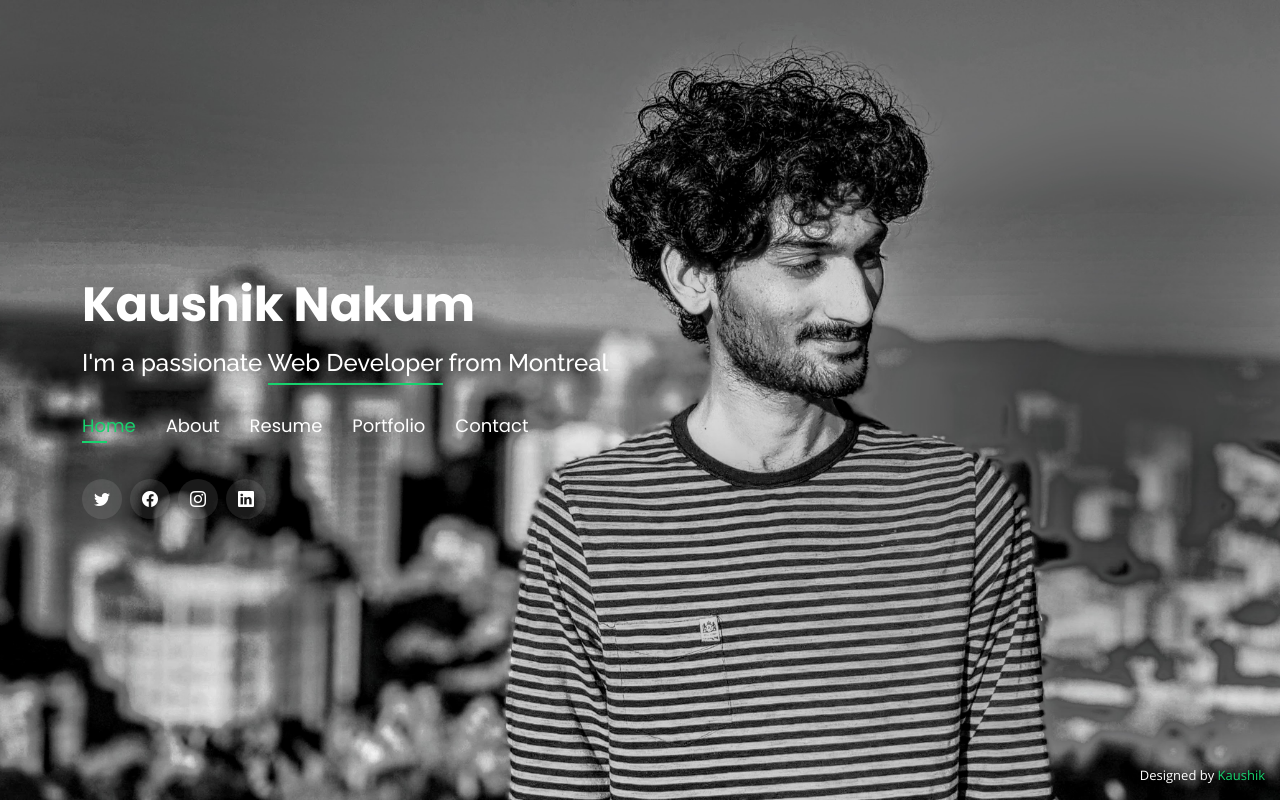
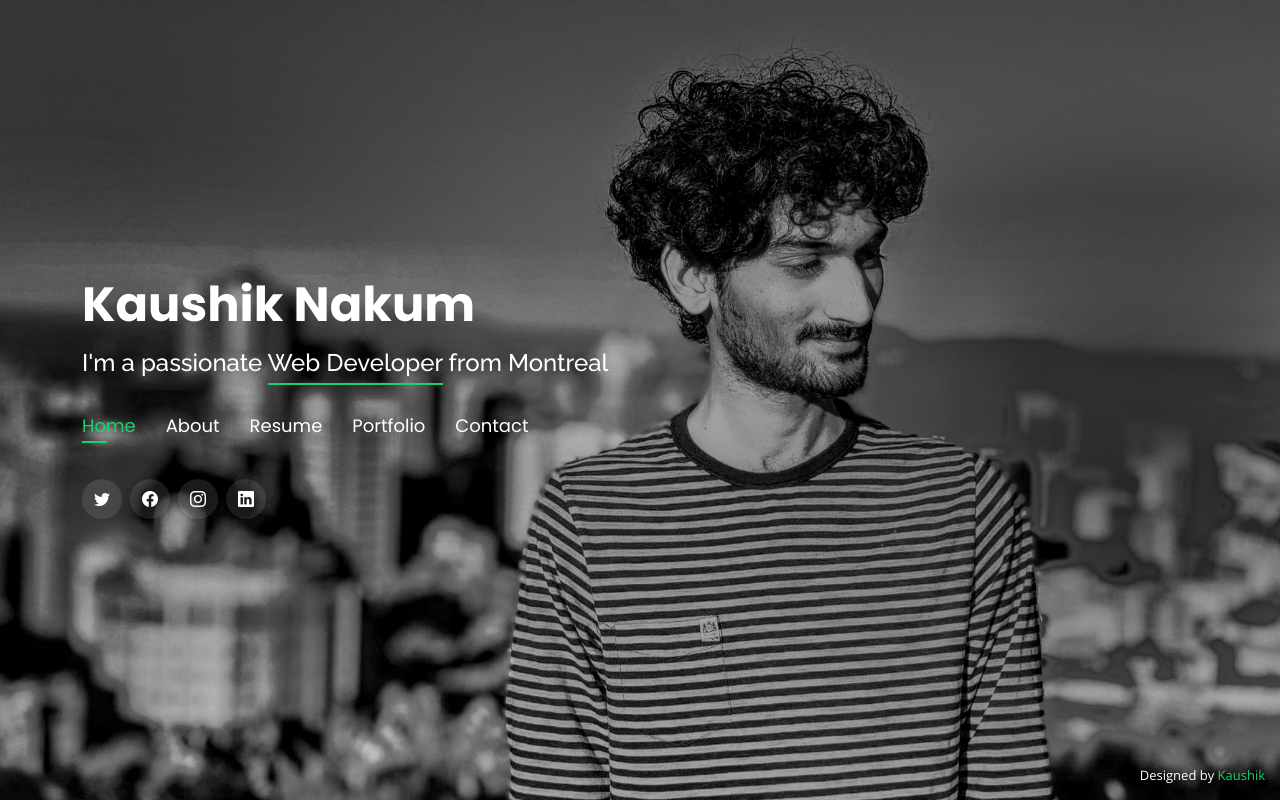
Before and after one commit to kaushnakum98/portfolio, a plain HTML site: page index.html in a window 1280 px wide. Drawn offline with nearby package versions, Linux system fonts and the light colour scheme.

Commit message:
Update style.css

```diff
--- a/assets/css/style.css
+++ b/assets/css/style.css
@@ -9,7 +9,7 @@ body {
 body::before {
   content: "";
   position: fixed;
-  background: #040404 url("../img/bg.jpeg") top right no-repeat;
+  background:linear-gradient(rgba(0, 0, 0, 0.320),rgba(0, 0, 0, 0.2)), #040404 url("../img/bg.jpeg") top right no-repeat;
   background-size: cover;
   left: 0;
   right: 0;
```
